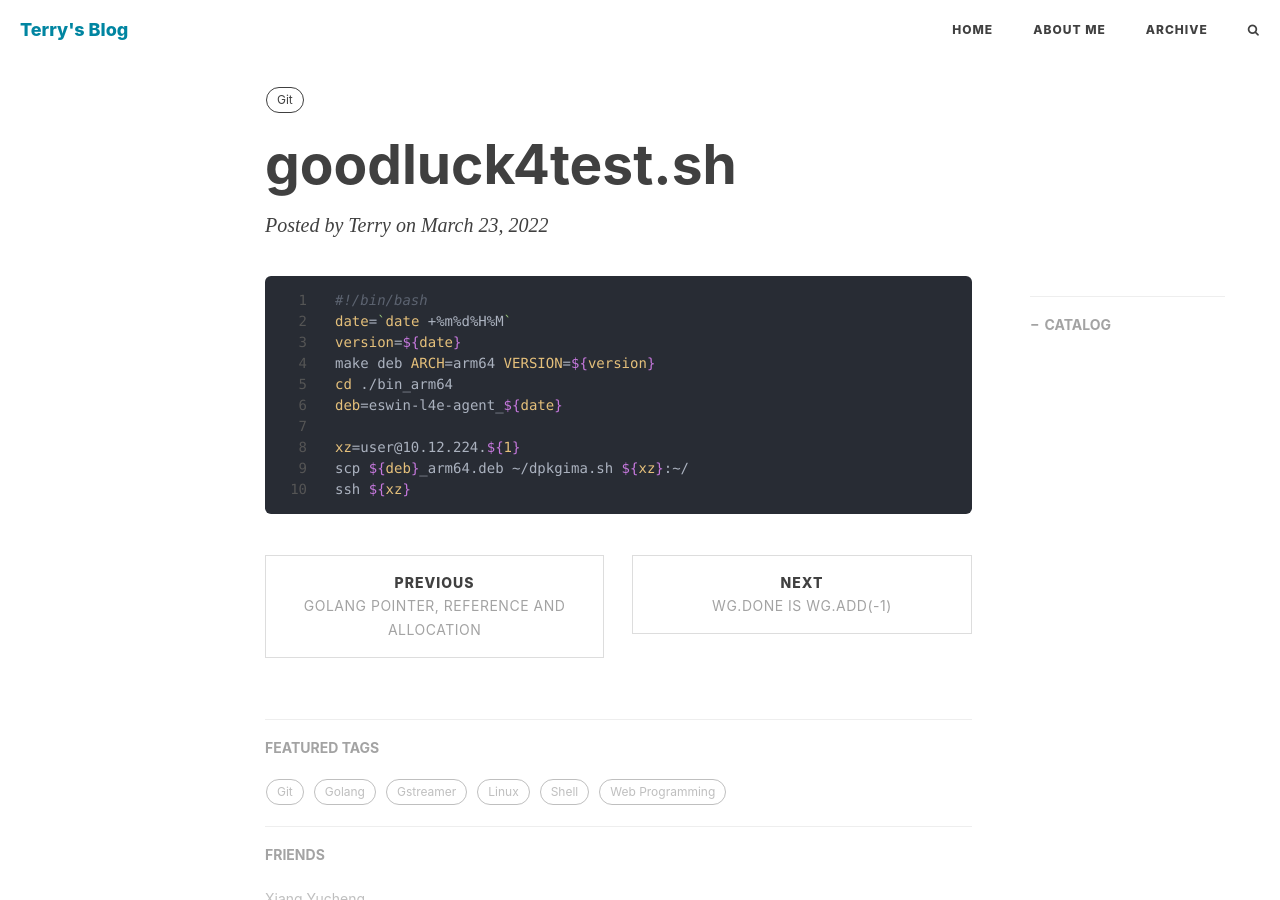
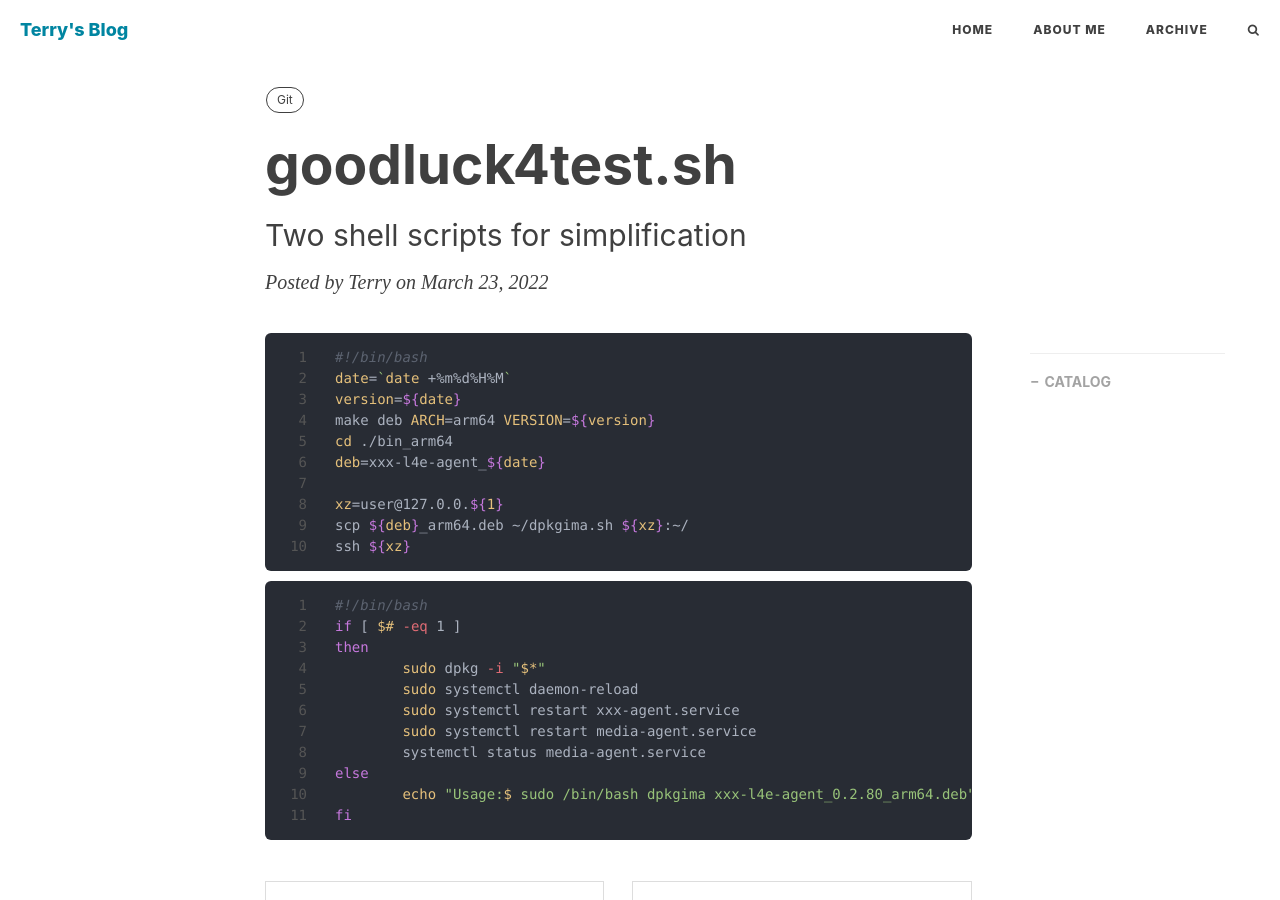
Before and after one commit to huty1998/huty1998.github.io, a Jekyll site: the page built from _posts/2022-03-23-goodluck4test.md, in a window 1280 px wide and 900 px high. Built offline with Jekyll 4.4.1, drawn with Linux system fonts in a browser that asks for light colours; nearby versions of some CDN libraries; comment, search, counter and statistics services are not loaded.

Commit message:
2022-03-25

````diff
--- a/_posts/2022-03-23-goodluck4test.md
+++ b/_posts/2022-03-23-goodluck4test.md
@@ -1,7 +1,7 @@
 ---
 layout: post
 title: "goodluck4test.sh"
-subtitle: ''
+subtitle: 'Two shell scripts for simplification'
 author: "Terry"
 header-style: text
 tags:
@@ -14,9 +14,23 @@ date=`date +%m%d%H%M`
 version=${date}
 make deb ARCH=arm64 VERSION=${version}
 cd ./bin_arm64
-deb=eswin-l4e-agent_${date}
+deb=xxx-l4e-agent_${date}
 
-xz=user@10.12.224.${1}
+xz=user@127.0.0.${1}
 scp ${deb}_arm64.deb ~/dpkgima.sh ${xz}:~/
 ssh ${xz}
 ```
+
+```shell
+#!/bin/bash
+if [ $# -eq 1 ]
+then
+	sudo dpkg -i "$*"
+	sudo systemctl daemon-reload
+	sudo systemctl restart xxx-agent.service
+	sudo systemctl restart media-agent.service
+	systemctl status media-agent.service
+else
+	echo "Usage:$ sudo /bin/bash dpkgima xxx-l4e-agent_0.2.80_arm64.deb"
+fi
+```
````
